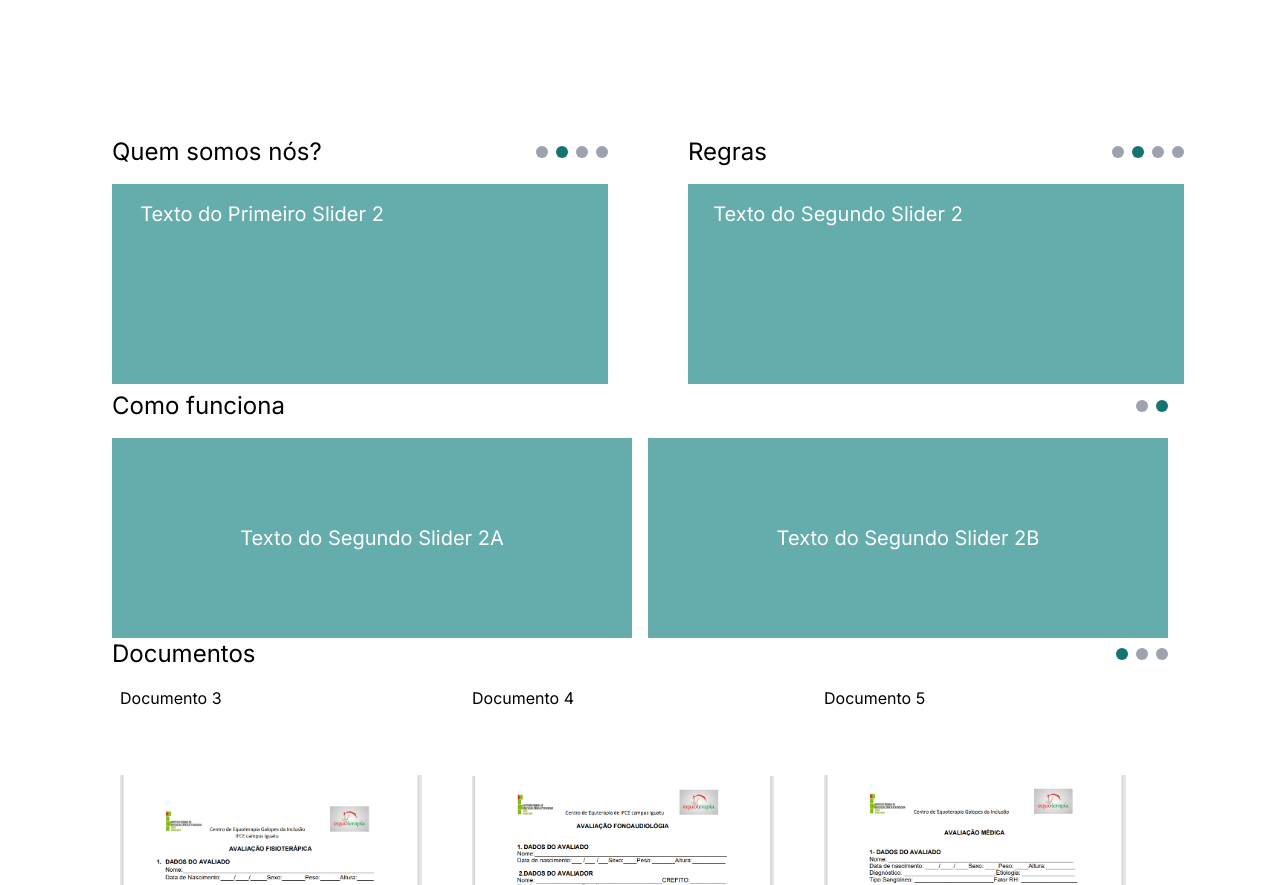
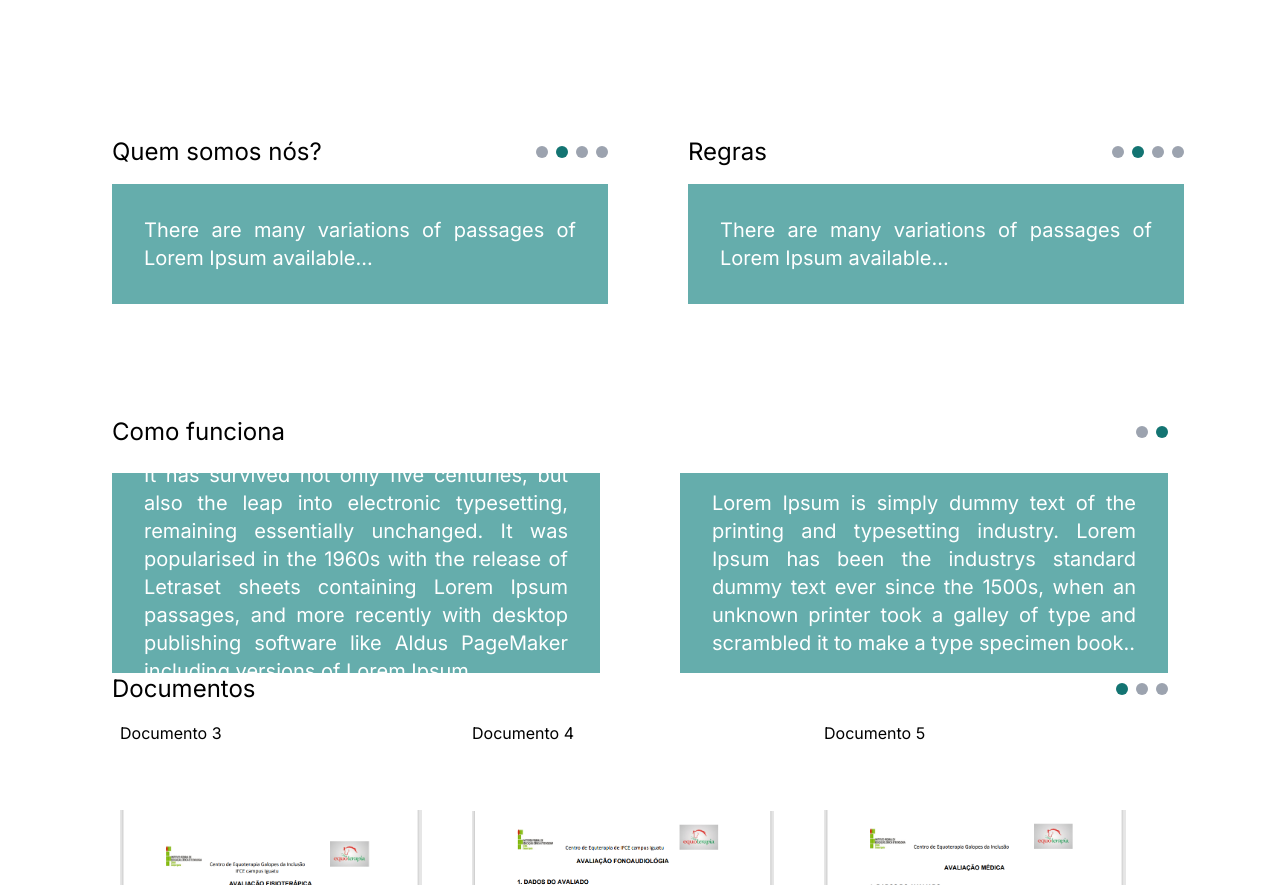
Before and after one commit to lucas037/equoterapp-front, a Next.js app: page / in a window 1280 px wide. Shown: the part 660-1545 px from the top of the page. Built offline with nearby package versions, Linux system fonts and the light colour scheme.

Commit message:
refactor: Update SlideTxt and SlideInfo components
- Update SlideTxt component to add horizontal spacing and improve text justification
- Update SlideInfo component to display two messages side by side and update borders

```diff
--- a/src/app/page.tsx
+++ b/src/app/page.tsx
@@ -33,25 +33,26 @@ export default function Home() {
       </div>
 
       <div className="flex flex-col lg:flex-row h-full justify-between w-full px-4 lg:px-20 space-y-4 lg:space-y-0 lg:space-x-4">
-        <div className="lg:w-1/2 h-full">
+      <div className="lg:w-1/2 h-full flex items-center justify-center">
+
     <SlideTxt
       title="Quem somos nós?"
       slides={[
-              "Texto do Primeiro Slider 1",
-              "Texto do Primeiro Slider 2",
-              "Texto do Primeiro Slider 3",
-              "Texto do Primeiro Slider 4"
+        "Lorem Ipsum is simply dummy text of the printing and typesetting industry...",
+        "There are many variations of passages of Lorem Ipsum available...",
+        "Lorem Ipsum is simply dummy text of the printing and typesetting industry...",
+        "Lorem Ipsum is simply dummy text of the printing and typesetting industry..."
       ]}
     />
   </div>
-        <div className="lg:w-1/2 h-full">
+  <div className="lg:w-1/2 h-full flex items-center justify-center">
     <SlideTxt
       title="Regras"
       slides={[
-              "lorem",
-              "Texto do Segundo Slider 2",
-              "Texto do Segundo Slider 3",
-              "Texto do Segundo Slider 4"
+        "It is a long established fact that a reader will be distracted...",
+        "There are many variations of passages of Lorem Ipsum available...",
+        "Lorem Ipsum is simply dummy text of the printing and typesetting industry...",
+        "Lorem Ipsum is simply dummy text of the printing and typesetting industry. Lorem Ipsum has been the industrys standard dummy text ever since the 1500s, when an unknown printer took a galley of type and scrambled it to make a type specimen book"
       ]}
     />
   </div>
@@ -62,8 +63,8 @@ export default function Home() {
           <SlideInfo
             title={'Como funciona'}
             slides={[
-              { text1: 'Texto do Primeiro Slider 1A', text2: 'Texto do Primeiro Slider 1B' },
-              { text1: 'Texto do Segundo Slider 2A', text2: 'Texto do Segundo Slider 2B' },
+              { text1: 'Lorem Ipsum is simply dummy text of the printing and typesetting industry. Lorem Ipsum has been the industrys standard dummy text ever since the 1500s, when an unknown printer took a galley of type and scrambled it to make a type specimen book..', text2: 'It has survived not only five centuries, but also the leap into electronic typesetting, remaining essentially unchanged. It was popularised in the 1960s with the release of Letraset sheets containing Lorem Ipsum passages, and more recently with desktop publishing software like Aldus PageMaker including versions of Lorem Ipsum.' },
+              { text1: 'It has survived not only five centuries, but also the leap into electronic typesetting, remaining essentially unchanged. It was popularised in the 1960s with the release of Letraset sheets containing Lorem Ipsum passages, and more recently with desktop publishing software like Aldus PageMaker including versions of Lorem Ipsum.', text2: 'Lorem Ipsum is simply dummy text of the printing and typesetting industry. Lorem Ipsum has been the industrys standard dummy text ever since the 1500s, when an unknown printer took a galley of type and scrambled it to make a type specimen book..' },
             ]}
           />
         </div>
--- a/src/components/SlideInfo.tsx
+++ b/src/components/SlideInfo.tsx
@@ -40,19 +40,19 @@ export default function SlideInfo({ title, slides }: SlideInfoProps) {
       </div>
 
       <Slider {...settings} className="w-full">
-        {slides.map((slide, index) => (
-          <div key={index}>
-            <div className="flex justify-between items-center space-x-2 lg:space-x-4">
-            <div className="w-[45%] lg:w-[50%] h-[100px] lg:h-[200px] flex justify-center items-center bg-[#65ADAC] text-white text-sm lg:text-xl text-center">
-              {slide.text1}
+      {slides.map((slide, index) => (
+        <div key={index}>
+          <div className="flex justify-between items-center space-x-4 lg:space-x-20">
+            <div className="w-[45%] lg:w-[50%] h-[100px] lg:h-[200px] flex justify-center items-center bg-[#65ADAC] text-white text-sm lg:text-xl text-center p-4 lg:p-8">
+              <p className="text-justify">{slide.text1}</p>
             </div>
-            <div className="w-[45%] lg:w-[50%] h-[100px] lg:h-[200px] flex justify-center items-center bg-[#65ADAC] text-white text-sm lg:text-xl text-center">
-              {slide.text2}
-            </div>
+            <div className="w-[45%] lg:w-[50%] h-[100px] lg:h-[200px] flex justify-center items-center bg-[#65ADAC] text-white text-sm lg:text-xl text-center p-4 lg:p-8">
+              <p className="text-justify">{slide.text2}</p>
             </div>
           </div>
-        ))}
-      </Slider>
+        </div>
+      ))}
+    </Slider>
     </div>
   );
 }
--- a/src/components/SlideTxt.tsx
+++ b/src/components/SlideTxt.tsx
@@ -41,9 +41,11 @@ export default function SlideTxt({ title, slides }: SlideTxtProps) {
 
       <Slider {...settings} className="w-full">
         {slides.map((text, index) => (
-          <div key={index} className="flex justify-center items-center bg-[#65ADAC]">
-            <div className="text-sm lg:text-xl text-white text-center p-4 w-full lg:w-[300px] h-[100px] lg:h-[200px] overflow-hidden">
-              {text}
+          <div key={index} className="flex justify-center items-center bg-[#65ADAC]"> {/* Adicionei mx-4 para espaçamento horizontal */}
+            <div className="text-sm lg:text-xl text-white text-center p-4 lg:p-8 w-full ">
+              <p className="text-justify overflow-auto">
+                {text}
+              </p>
             </div>
           </div>
         ))}
```
Lines whose indentation alone changed are shown as unchanged.
